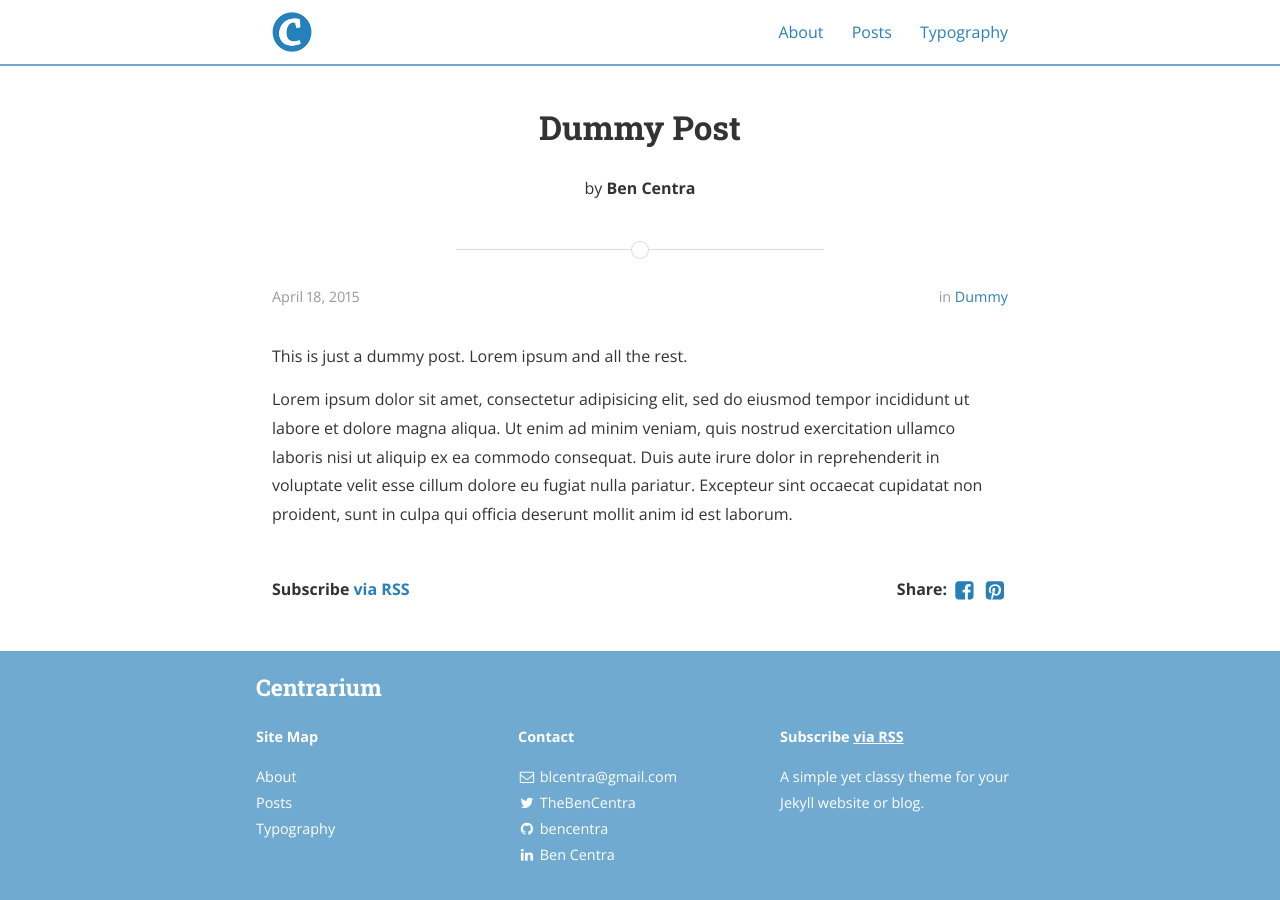
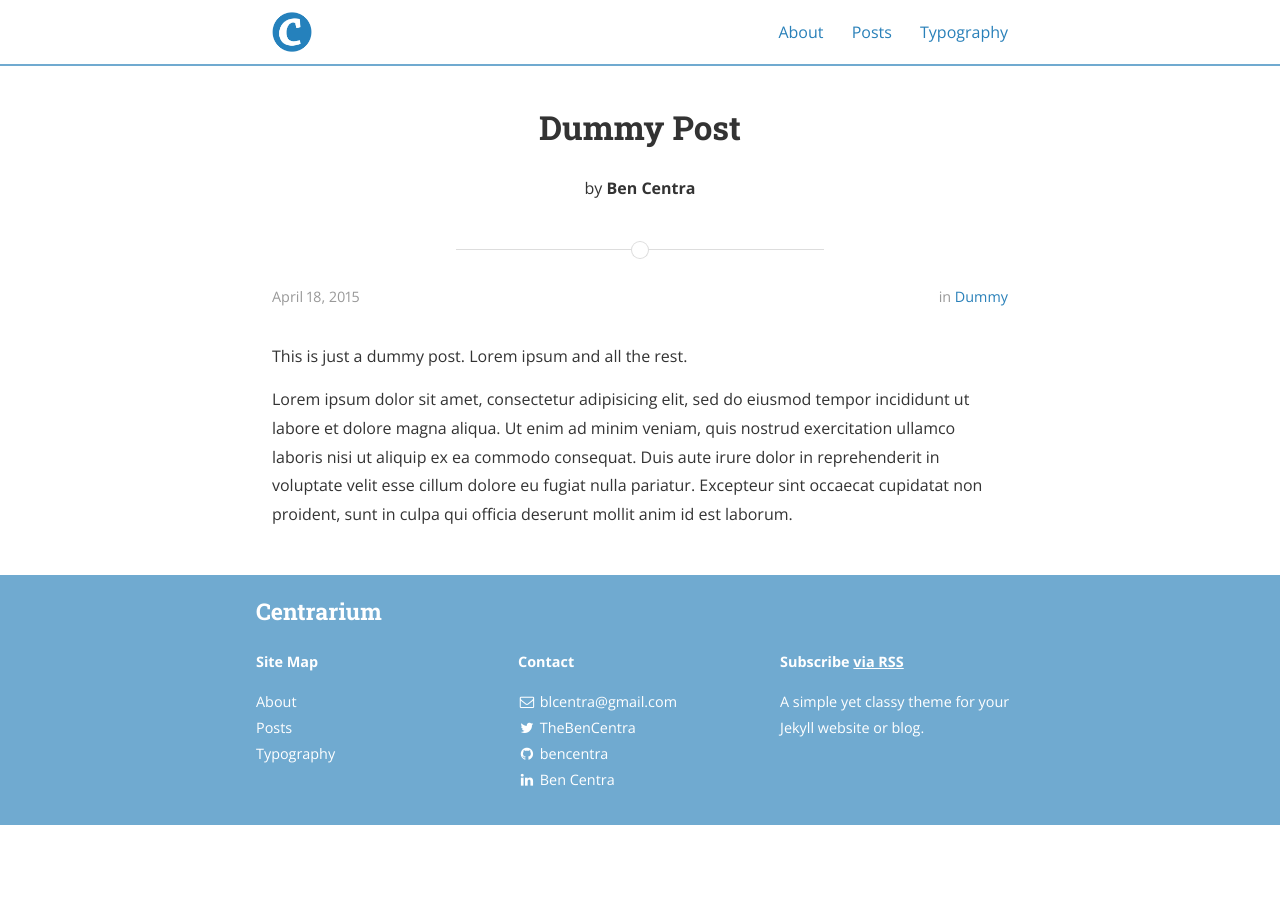
Before and after one commit to ellayuan2006/ellayuan2006.github.io, a Jekyll site: the page built from _posts/2015-04-18-dummy.md, in a window 1280 px wide. Built offline with Jekyll 4.4.1, drawn with Linux system fonts in a browser that asks for light colours; nearby versions of some CDN libraries.

Commit message:
Update post.html

```diff
--- a/_layouts/post.html
+++ b/_layouts/post.html
@@ -41,32 +41,9 @@
 {% endif %}
 {% endif %}
 
-<section class="rss">
-  <p class="rss-subscribe text"><strong>Subscribe <a href="{{ "/feed.xml" | prepend: site.baseurl }}">via RSS</a></strong></p>
-</section>
-
-<section class="share">
-  <span>Share: </span>
-  {% for social in site.social %}
-    {% capture full_url %}{{ site.url }}{{ site.baseurl }}{{ page.url }}{% endcapture %}
-
-    {% if social.name == "Facebook" and social.share == true %}
-      <a href="//www.facebook.com/sharer.php?t={{ page.title | cgi_escape }}&u={{ full_url | cgi_escape}}"
-        onclick="window.open(this.href, '{{ social.icon }}-share', 'width=550,height=255');return false;">
-        <i class="fa fa-{{ social.icon | remove_first: '-square' }}-square fa-lg"></i>
-      </a>
-    {% endif %}
 
 
-    {% if social.name == "Pinterest" and social.share == true %}
-      <a href="//www.pinterest.com/pin/create/button/?description={{ page.title | cgi_escape }}&url={{ full_url | cgi_escape}}&media={{ site.url }}{% if page.cover %}{{ page.cover | prepend: site.baseurl  }}{% elsif site.cover %}{{ site.cover | prepend: site.baseurl }}{% else %}{{ site.logo | prepend: site.baseurl }}{% endif %}"
-        onclick="window.open(this.href, '{{ social.icon }}-share', 'width=550,height=255');return false;">
-        <i class="fa fa-{{ social.icon | remove_first: '-square' }}-square fa-lg"></i>
-      </a>
-    {% endif %}
 
-  {% endfor %}
-</section>
 {% if site.inter_post_navigation == true %}
 	<section class="post-navigation">
 		<span class="prev-post">
```
